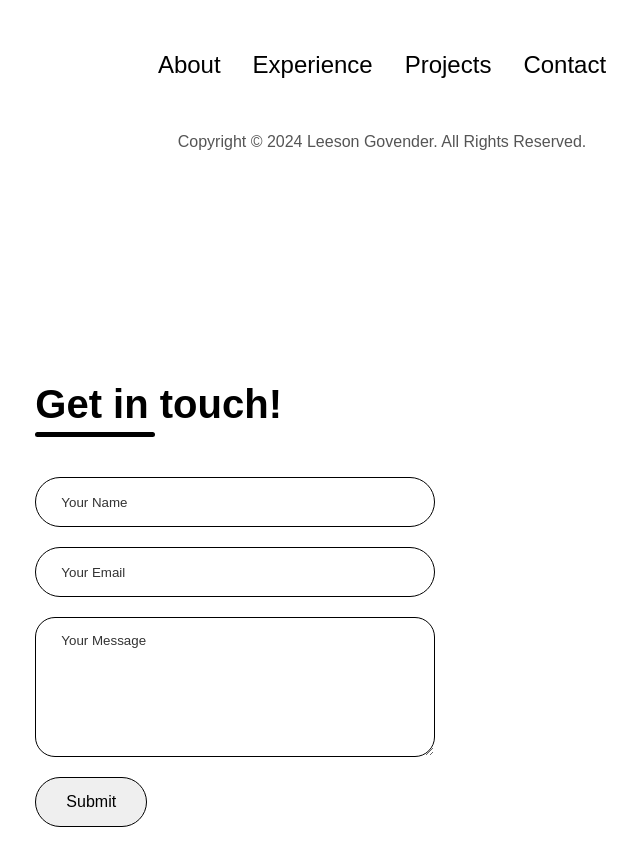
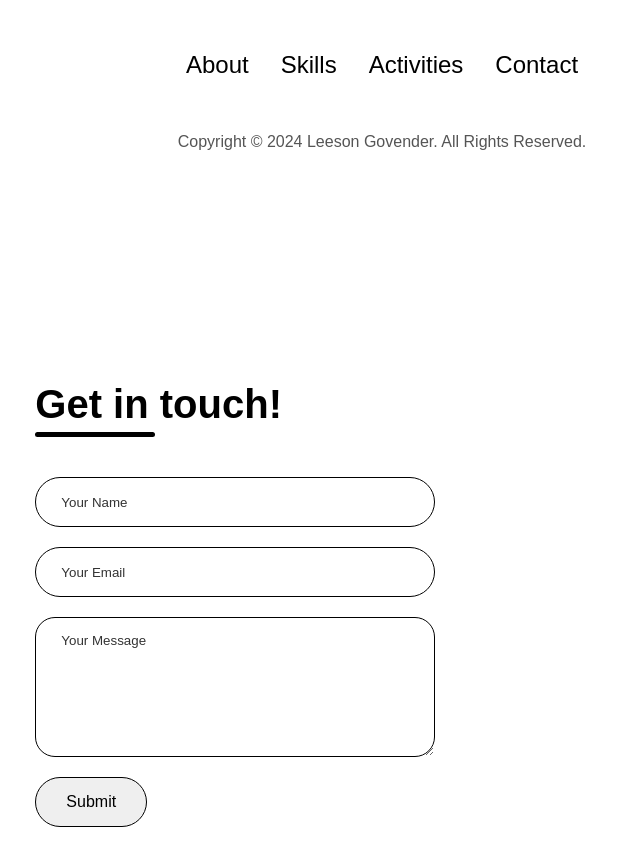
Before and after one commit to lee741/Portfolio-lee, a plain HTML site: page index.html in a window 1280 px wide. Shown: the part 4413-5261 px from the top of the page, without its empty margins (258-898 px from the left). Drawn offline with nearby package versions, Linux system fonts and the light colour scheme.

Commit message:
Update index.html

```diff
--- a/index.html
+++ b/index.html
@@ -402,8 +402,8 @@
         <div class="nav-links-container">
           <ul class="nav-links">
             <li><a href="#about">About</a></li>
-            <li><a href="#experience">Experience</a></li>
-            <li><a href="#projects">Projects</a></li>
+            <li><a href="#experience">Skills</a></li>
+            <li><a href="#projects">Activities</a></li>
             <li><a href="#contact">Contact</a></li>
           </ul>
         </div>
```
